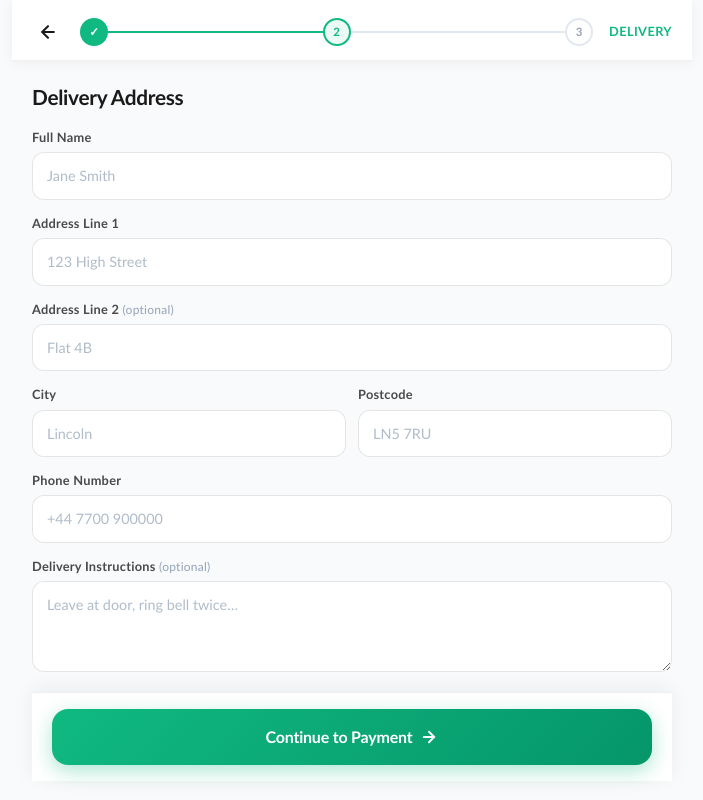
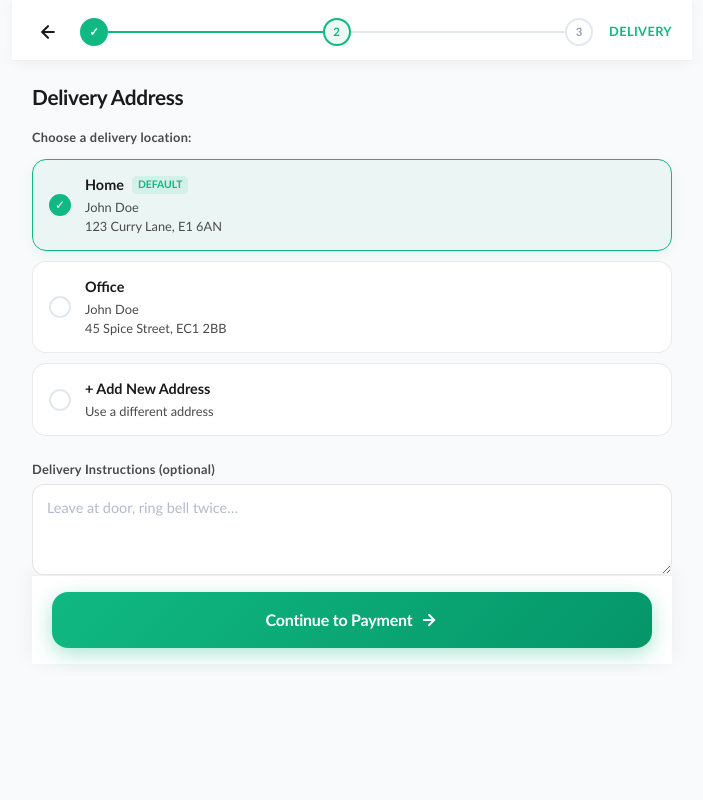
Before and after one commit to developerteam354/Cocospice, a Next.js app in the folder frontend/: page /checkout/address in a window 1280 px wide. Shown: the whole page, without its empty margins (288-991 px from the left). Built offline with nearby package versions, Linux system fonts and the light colour scheme.

Commit message:
address selection in checkout page set dynamic

```diff
--- a/frontend/app/checkout/address/page.tsx
+++ b/frontend/app/checkout/address/page.tsx
@@ -1,21 +1,54 @@
 'use client';
 
-import React, { useState } from 'react';
+import React, { useState, useEffect } from 'react';
 import { useRouter } from 'next/navigation';
 import { useCart } from '@/contexts/CartContext';
 import { useAuth } from '@/contexts/AuthContext';
 import AddressForm, { Address, EMPTY_ADDRESS } from '@/components/CheckoutPage/AddressForm';
 import styles from '@/components/CheckoutPage/CheckoutPage.module.css';
+import { getSavedAddresses } from '@/services/userService';
+import { SavedAddress } from '@/types';
 
 export default function AddressPage() {
   const { user } = useAuth();
   const { orderType, shippingAddress, setShippingAddress } = useCart();
   const router = useRouter();
 
+  const [savedAddresses, setSavedAddresses] = useState<SavedAddress[]>([]);
+  const [selectedAddressId, setSelectedAddressId] = useState<string | 'new'>(shippingAddress.id || 'new');
   const [address, setAddress] = useState<Address>(shippingAddress.fullName ? shippingAddress : { ...EMPTY_ADDRESS, fullName: user?.name || '' });
   const [addressErrors, setAddressErrors] = useState<Partial<Address>>({});
+  const [isLoading, setIsLoading] = useState(true);
+
+  useEffect(() => {
+    const fetchAddresses = async () => {
+      try {
+        const addresses = await getSavedAddresses();
+        setSavedAddresses(addresses);
+
+        // If we don't have a shipping address in cart yet, try to pre-select default
+        if (!shippingAddress.fullName && addresses.length > 0) {
+          const defaultAddr = addresses.find(a => a.isDefault) || addresses[0];
+          setSelectedAddressId(defaultAddr.id);
+          setAddress({
+            ...defaultAddr,
+            instructions: '',
+            line2: defaultAddr.line2 || ''
+          });
+        }
+      } catch (error) {
+        console.error('Failed to fetch addresses', error);
+      } finally {
+        setIsLoading(false);
+      }
+    };
+    fetchAddresses();
+  }, [shippingAddress.fullName]);
 
   const validateAddress = (): boolean => {
+    // Only validate if 'new' is selected or if we somehow have no selection
+    if (selectedAddressId !== 'new' && selectedAddressId !== '') return true;
+
     const errors: Partial<Address> = {};
     if (!address.fullName.trim())  errors.fullName  = 'Required';
     if (!address.line1.trim())     errors.line1     = 'Required';
@@ -31,9 +64,28 @@ export default function AddressPage() {
     if (addressErrors[field]) setAddressErrors(prev => ({ ...prev, [field]: '' }));
   };
 
+  const handleSelectSaved = (addr: SavedAddress) => {
+    setSelectedAddressId(addr.id);
+    setAddress({
+      ...addr,
+      instructions: address.instructions || '',
+      line2: addr.line2 || ''
+    });
+    setAddressErrors({});
+  };
+
+  const handleSelectNew = () => {
+    setSelectedAddressId('new');
+    setAddress({ ...EMPTY_ADDRESS, fullName: user?.name || '' });
+    setAddressErrors({});
+  };
+
   const handleNext = () => {
     if (validateAddress()) {
-      setShippingAddress(address);
+      setShippingAddress({
+        ...address,
+        id: selectedAddressId === 'new' ? undefined : selectedAddressId
+      });
       router.push('/checkout/payment');
     }
   };
@@ -45,11 +97,79 @@ export default function AddressPage() {
 
   return (
     <>
-      <AddressForm
-        address={address}
-        errors={addressErrors}
-        onChange={handleAddressChange}
-      />
+      <div className={styles.section}>
+        <h2 className={styles.sectionTitle}>Delivery Address</h2>
+
+        {!isLoading && savedAddresses.length > 0 && (
+          <div className={styles.addressSelection}>
+            <p className={styles.label} style={{ marginBottom: '12px' }}>Choose a delivery location:</p>
+            <div className={styles.addressGrid}>
+              {savedAddresses.map(addr => (
+                <div
+                  key={addr.id}
+                  className={`${styles.addressOption} ${selectedAddressId === addr.id ? styles.addressOptionActive : ''}`}
+                  onClick={() => handleSelectSaved(addr)}
+                >
+                  <div className={styles.addressCheck}>
+                    {selectedAddressId === addr.id && <span>✓</span>}
+                  </div>
+                  <div className={styles.addressInfo}>
+                    <p className={styles.addressLabel}>
+                      <strong>{addr.label}</strong>
+                      {addr.isDefault && <span className={styles.defaultBadge}>Default</span>}
+                    </p>
+                    <p className={styles.addressTextSmall}>{addr.fullName}</p>
+                    <p className={styles.addressTextSmall}>{addr.line1}, {addr.postcode}</p>
+                  </div>
+                </div>
+              ))}
+              <div
+                className={`${styles.addressOption} ${selectedAddressId === 'new' ? styles.addressOptionActive : ''}`}
+                onClick={handleSelectNew}
+              >
+                <div className={styles.addressCheck}>
+                  {selectedAddressId === 'new' && <span>✓</span>}
+                </div>
+                <div className={styles.addressInfo}>
+                  <p className={styles.addressLabel}><strong>+ Add New Address</strong></p>
+                  <p className={styles.addressTextSmall}>Use a different address</p>
+                </div>
+              </div>
+            </div>
+          </div>
+        )}
+
+        {(selectedAddressId === 'new' || savedAddresses.length === 0) && !isLoading && (
+          <div className={styles.newAddressForm} style={{ marginTop: savedAddresses.length > 0 ? '24px' : '0' }}>
+            {savedAddresses.length > 0 && <h3 className={styles.subTitle}>New Address Details</h3>}
+            <AddressForm
+              address={address}
+              errors={addressErrors}
+              onChange={handleAddressChange}
+            />
+          </div>
+        )}
+
+        {selectedAddressId !== 'new' && selectedAddressId !== '' && !isLoading && (
+          <div className={styles.fieldGroup} style={{ marginTop: '20px' }}>
+            <label className={styles.label}>Delivery Instructions (optional)</label>
+            <textarea
+              className={`${styles.input} ${styles.textarea}`}
+              placeholder="Leave at door, ring bell twice…"
+              rows={3}
+              value={address.instructions}
+              onChange={e => handleAddressChange('instructions', e.target.value)}
+            />
+          </div>
+        )}
+
+        {isLoading && (
+          <div className={styles.loadingState}>
+            <div className={styles.spinner}></div>
+            <p>Loading your addresses...</p>
+          </div>
+        )}
+      </div>
 
       <footer className={styles.footer}>
         <button className={styles.ctaBtn} onClick={handleNext}>
--- a/frontend/components/CheckoutPage/AddressForm.tsx
+++ b/frontend/components/CheckoutPage/AddressForm.tsx
@@ -5,13 +5,14 @@ import styles from './CheckoutPage.module.css';
 
 /* ─── Types ─────────────────────────────────── */
 export interface Address {
+  id?: string;
   fullName: string;
   line1: string;
   line2: string;
   city: string;
   postcode: string;
   phone: string;
-  instructions: string;
+  instructions?: string;
 }
 
 export const EMPTY_ADDRESS: Address = {
--- a/frontend/components/CheckoutPage/CheckoutPage.module.css
+++ b/frontend/components/CheckoutPage/CheckoutPage.module.css
@@ -852,6 +852,106 @@
   color: var(--primary-color, #059669);
 }
 
+/* Address Selection */
+.addressSelection {
+  margin-bottom: 24px;
+}
+
+.addressGrid {
+  display: flex;
+  flex-direction: column;
+  gap: 10px;
+}
+
+.addressOption {
+  display: flex;
+  align-items: center;
+  gap: 14px;
+  padding: 14px 16px;
+  border: 1.5px solid rgba(0,0,0,0.08);
+  border-radius: 14px;
+  background: var(--surface-color, #fff);
+  cursor: pointer;
+  transition: all 0.2s;
+  position: relative;
+}
+
+.addressOption:hover {
+  border-color: var(--primary-color, #10b981);
+  background: rgba(16,185,129,0.02);
+}
+
+.addressOptionActive {
+  border-color: var(--primary-color, #10b981);
+  background: rgba(16,185,129,0.06);
+  box-shadow: 0 4px 12px rgba(16,185,129,0.08);
+}
+
+.addressCheck {
+  width: 22px;
+  height: 22px;
+  border-radius: 50%;
+  border: 2px solid #e2e8f0;
+  display: flex;
+  align-items: center;
+  justify-content: center;
+  flex-shrink: 0;
+  font-size: 0.75rem;
+  color: #fff;
+  transition: all 0.2s;
+}
+
+.addressOptionActive .addressCheck {
+  background: var(--primary-color, #10b981);
+  border-color: var(--primary-color, #10b981);
+}
+
+.addressInfo {
+  flex: 1;
+}
+
+.addressLabel {
+  font-size: 0.9rem;
+  color: var(--text-primary, #111);
+  display: flex;
+  align-items: center;
+  gap: 8px;
+  margin-bottom: 2px !important;
+}
+
+.defaultBadge {
+  background: rgba(16,185,129,0.1);
+  color: var(--primary-color, #10b981);
+  font-size: 0.65rem;
+  font-weight: 700;
+  padding: 1px 6px;
+  border-radius: 4px;
+  text-transform: uppercase;
+}
+
+.addressTextSmall {
+  font-size: 0.8rem;
+  color: var(--text-secondary, #64748b);
+  margin: 0;
+}
+
+.subTitle {
+  font-size: 1rem;
+  font-weight: 700;
+  color: var(--text-primary, #111);
+  margin: 0 0 16px;
+}
+
+.loadingState {
+  display: flex;
+  flex-direction: column;
+  align-items: center;
+  justify-content: center;
+  padding: 40px 0;
+  color: var(--text-secondary, #64748b);
+  gap: 12px;
+}
+
 /* ═══════════════════════════════════════════
    Mobile
 ═══════════════════════════════════════════ */
--- a/frontend/contexts/CartContext.tsx
+++ b/frontend/contexts/CartContext.tsx
@@ -4,12 +4,14 @@ import React, { createContext, useContext, useState, useEffect } from 'react';
 import { MenuItem, CartItem } from '../types';
 
 export interface Address {
+  id?: string;
   fullName: string;
   line1: string;
   line2?: string;
   city: string;
   postcode: string;
   phone: string;
+  instructions?: string;
 }
 
 export const EMPTY_ADDRESS: Address = {
```
